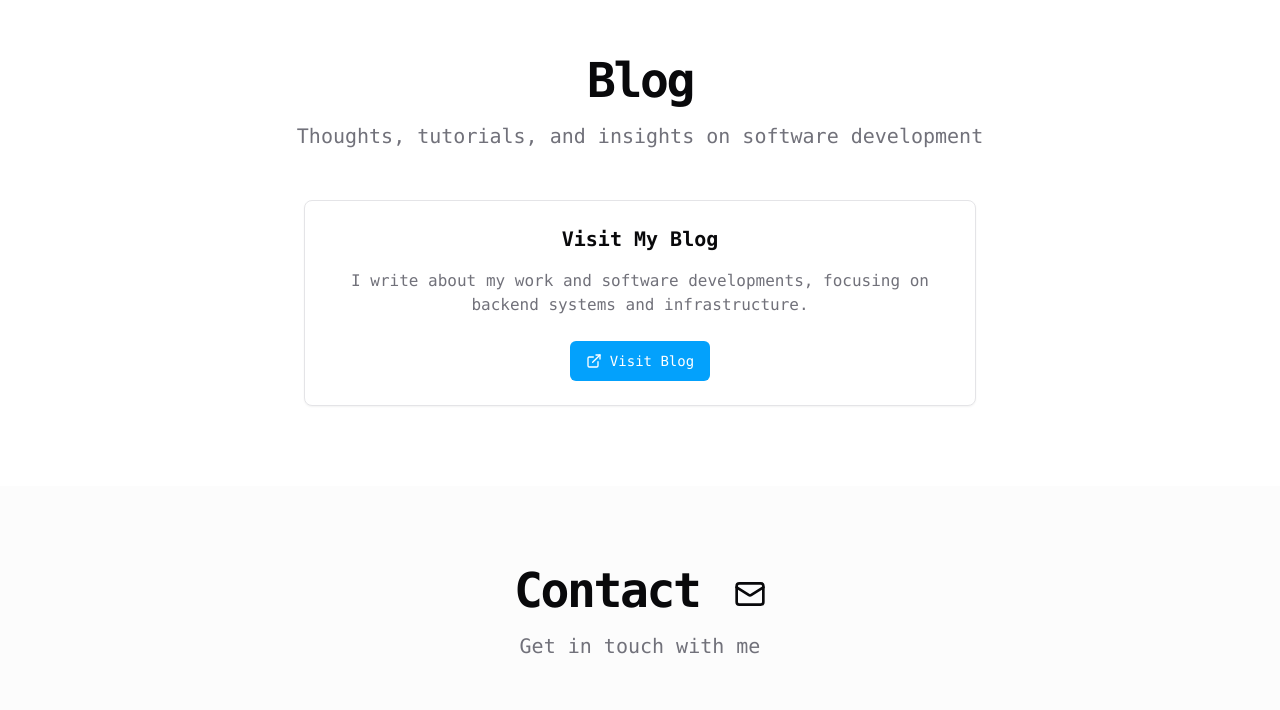
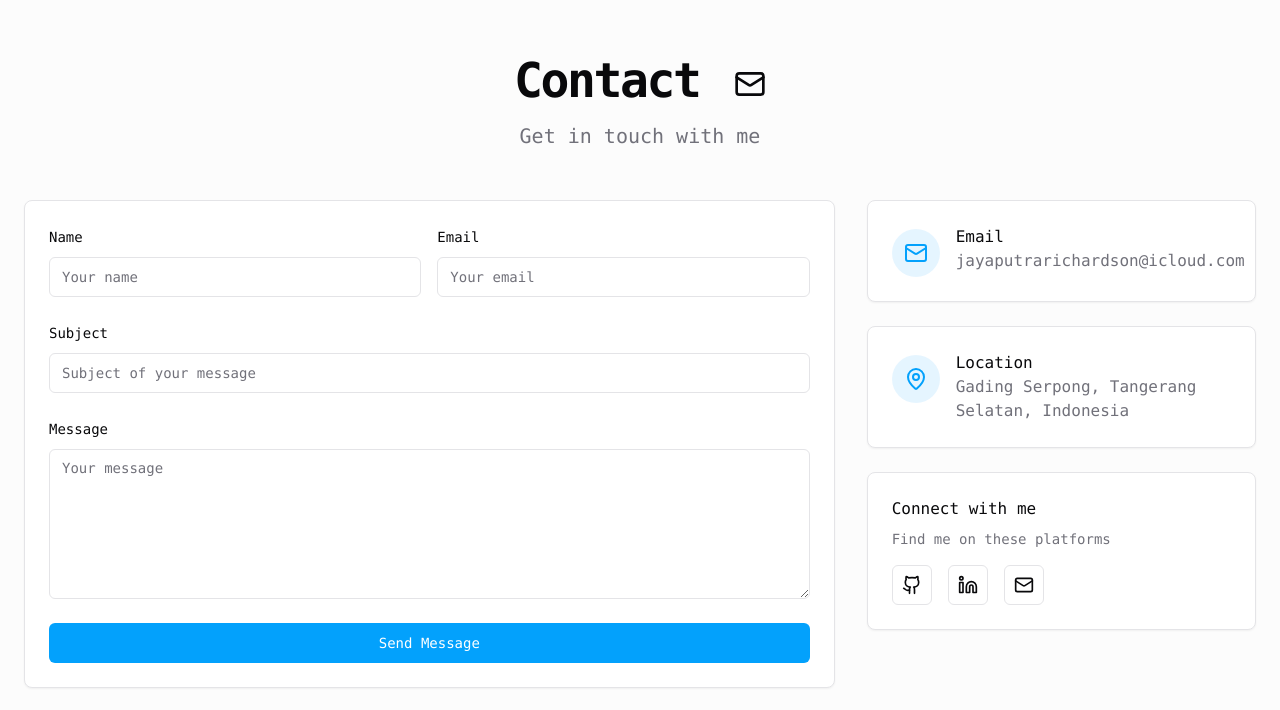
Before and after one commit to richardsonjp/portfolio-se-site, a Next.js app: page / in a window 1280 px wide. Shown: the part 5506-6216 px from the top of the page. Built offline with nearby package versions, Linux system fonts and the light colour scheme; no server answers.

Commit message:
[refactor] remove blog from page

```diff
--- a/app/page.tsx
+++ b/app/page.tsx
@@ -3,7 +3,7 @@ import About from "@/components/about"
 import Experience from "@/components/experience"
 import Projects from "@/components/projects"
 import Education from "@/components/education"
-import Blog from "@/components/blog"
+// import Blog from "@/components/blog"
 import Contact from "@/components/contact"
 import type { Metadata } from "next"
 
@@ -67,7 +67,7 @@ export default function Home() {
       <Experience />
       <Projects />
       <Education />
-      <Blog />
+      {/* <Blog /> */}
       <Contact />
     </div>
   )
```
